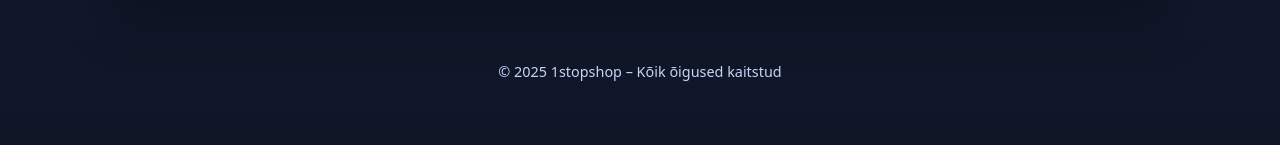
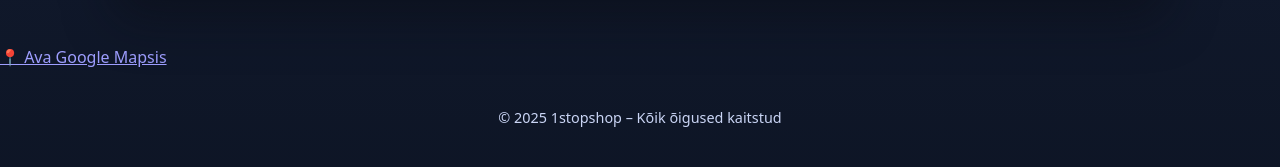
Before and after one commit to tamkivi/emex-clan, a website: page public/contacts.html in a window 1280 px wide. Shown: the part 1184-1351 px from the top of the page. Before the commit the page ends 1329 px from the top, so only its background shows below. Drawn offline with Linux system fonts and the light colour scheme.

Commit message:
Lisatud nupp ava google mapsis

```diff
--- a/public/contacts.html
+++ b/public/contacts.html
@@ -122,6 +122,15 @@
             referrerpolicy="no-referrer-when-downgrade">
           </iframe>
         </div>
+          </iframe>
+</div> <!-- map-card lõpp -->
+
+<a href="https://www.google.com/maps?q=59.3965499,24.6713098"
+   target="_blank"
+   class="open-map-btn">
+  📍 Ava Google Mapsis
+</a>
+
       </section>
 
       <!-- JALUS -->
```
